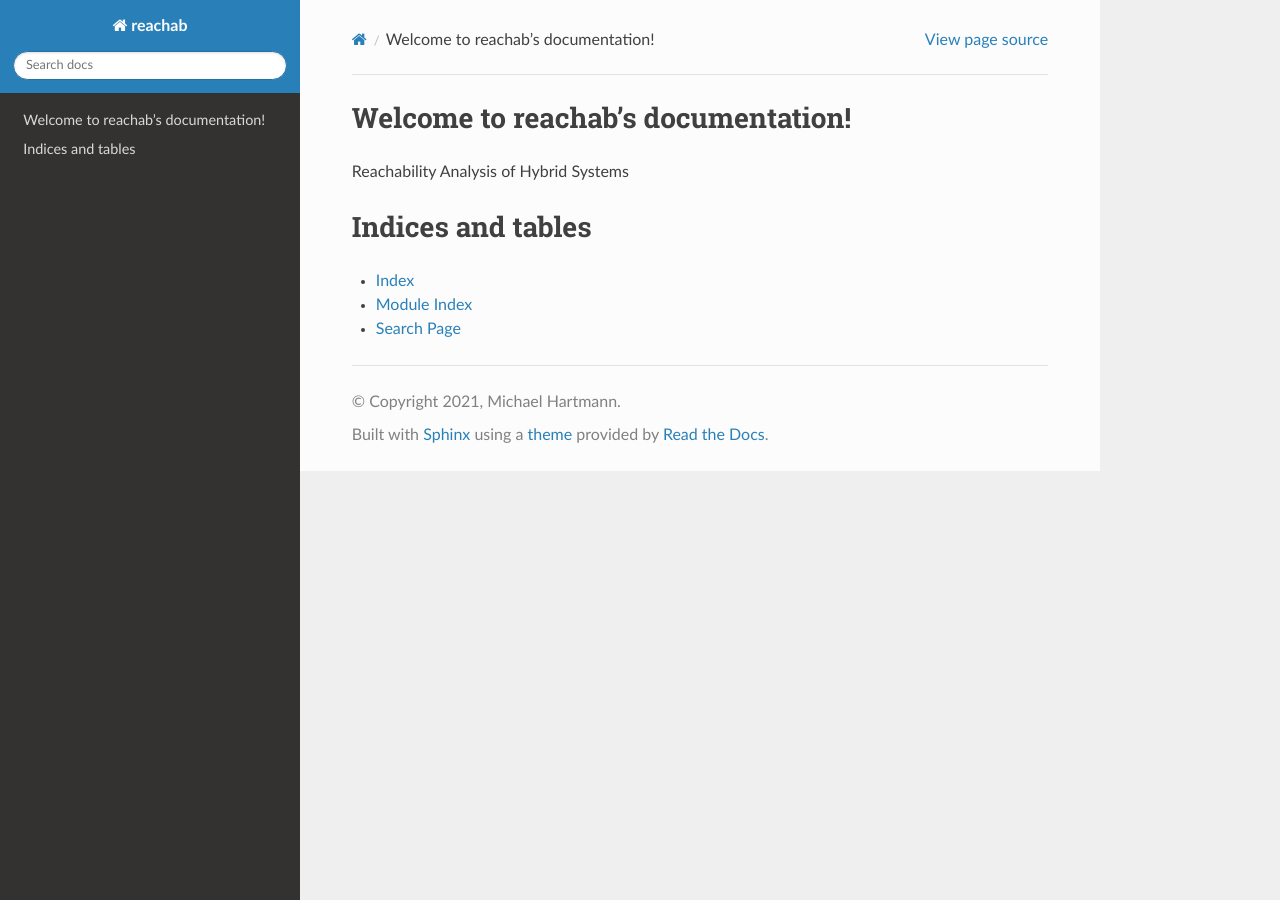
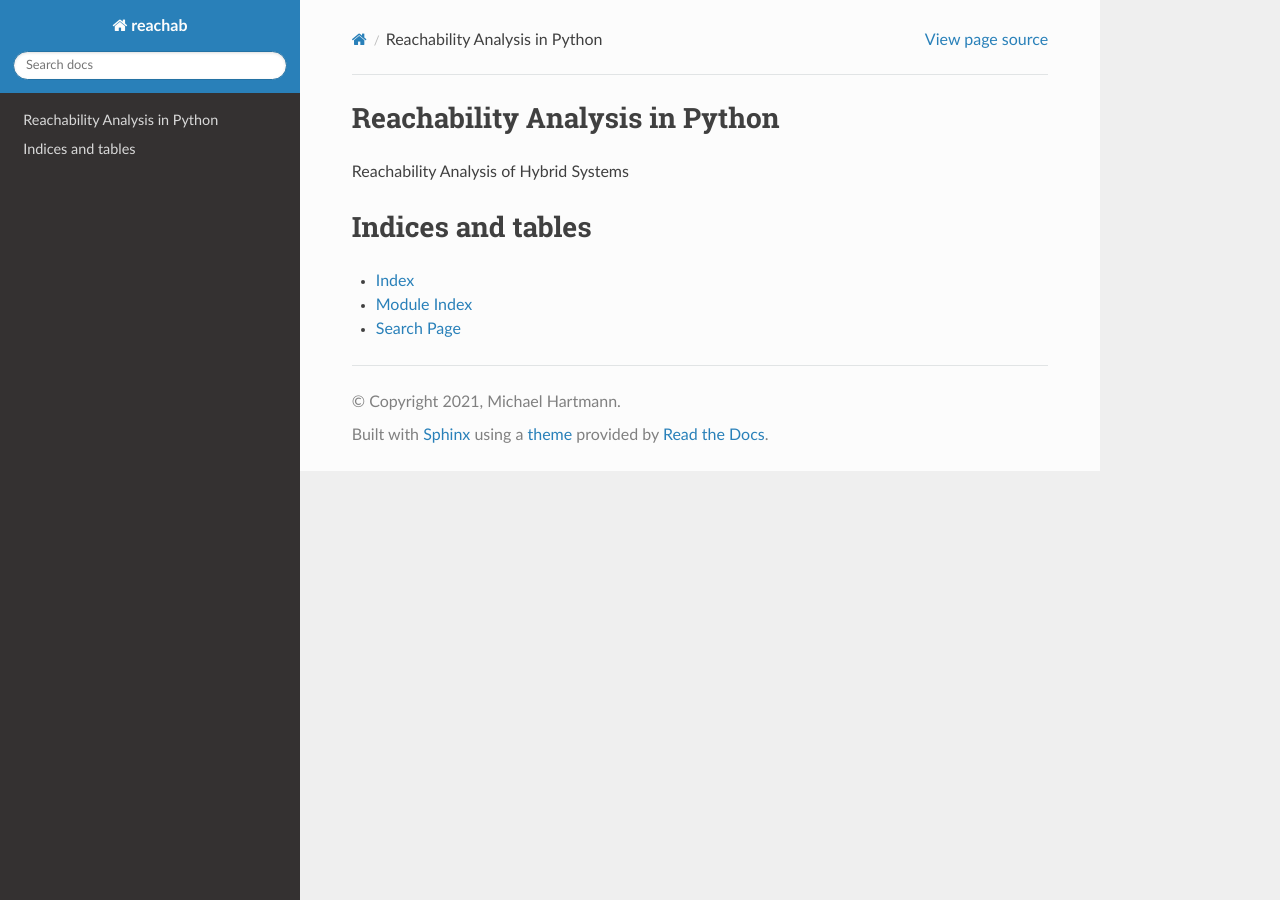
Before and after one commit to ga74kud/reachab, a Sphinx documentation site: the page built from docs/index.rst, in a window 1280 px wide. Built offline with Sphinx 7.4.7 and the Read the Docs theme 2.0.0, drawn with Linux system fonts in a browser that asks for light colours.

Commit message:
new html
Signed-off-by: ga74kud <michaelhartmann10@googlemail.com>

```diff
--- a/docs/index.rst
+++ b/docs/index.rst
@@ -3,7 +3,7 @@
    You can adapt this file completely to your liking, but it should at least
    contain the root `toctree` directive.
 
-Welcome to reachab's documentation!
+Reachability Analysis in Python
 ===================================
 
 Reachability Analysis of Hybrid Systems
```
Also changed, not shown: 6 other files.
